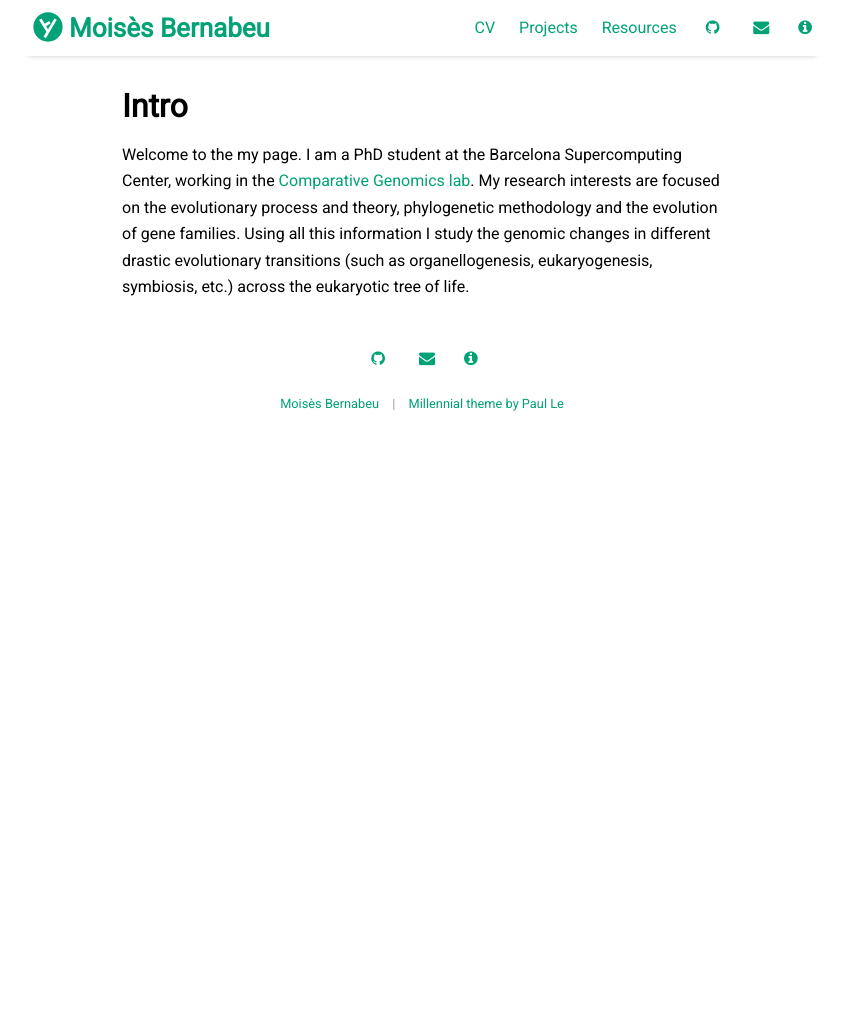
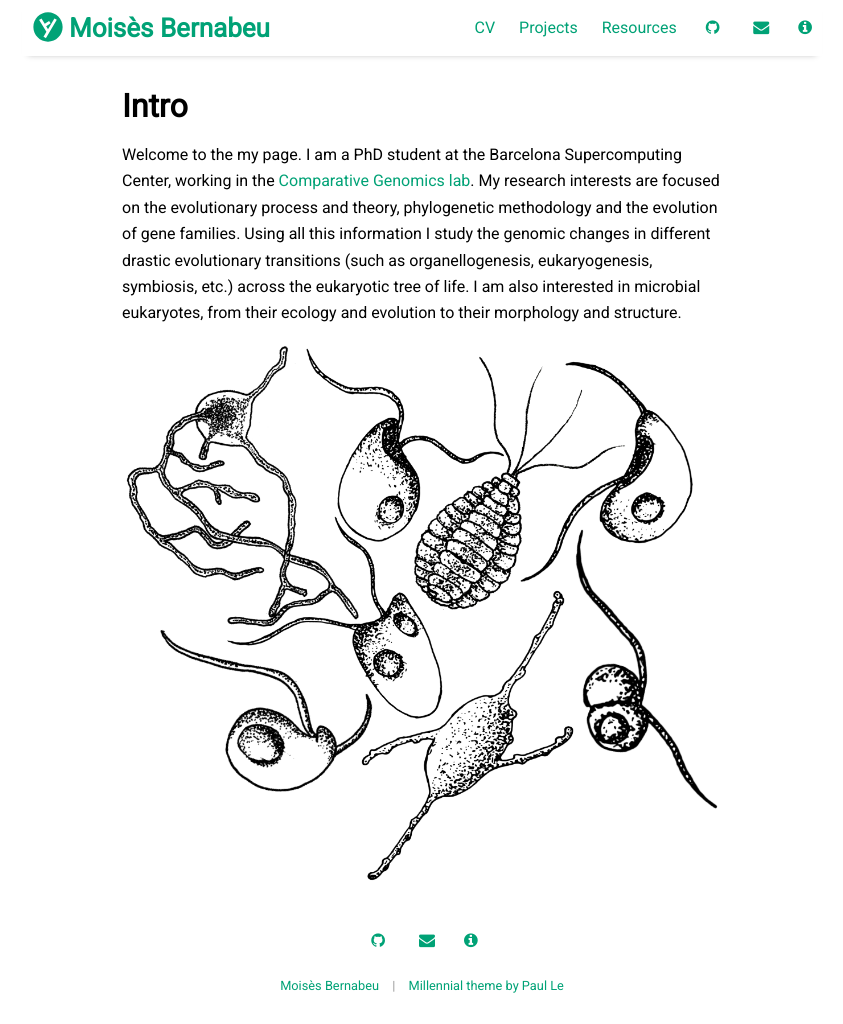
Before and after one commit to moibernabeu/moibernabeu.github.io, a Jekyll site: the page built from index.md, in a window 1280 px wide and 1024 px high. Shown: the whole window, without its empty margins (218-1061 px from the left). Built offline with Jekyll 4.4.1, drawn with Linux system fonts in a browser that asks for light colours; nearby versions of some CDN libraries.

```diff
--- a/index.md
+++ b/index.md
@@ -9,4 +9,7 @@ research interests are focused on the evolutionary process and theory,
 phylogenetic methodology and the evolution of gene families. Using all this
 information I study the genomic changes in different drastic evolutionary
 transitions (such as organellogenesis, eukaryogenesis, symbiosis, etc.)
-across the eukaryotic tree of life.
+across the eukaryotic tree of life. I am also interested in microbial
+eukaryotes, from their ecology and evolution to their morphology and structure.
+
+![Protists drawn by Moisès](/assets/img/protists_bw.png)
```
Also changed, not shown: assets/img/protists_bw.png (added).
